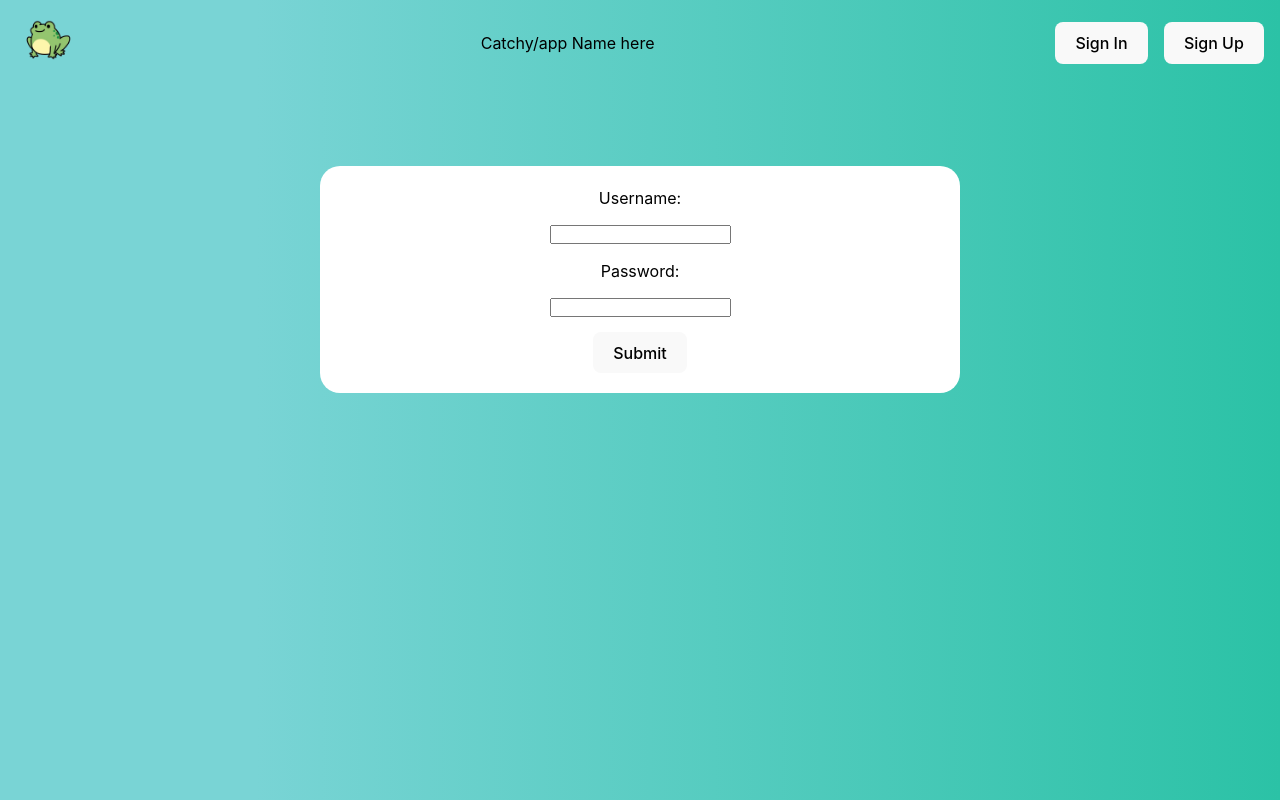
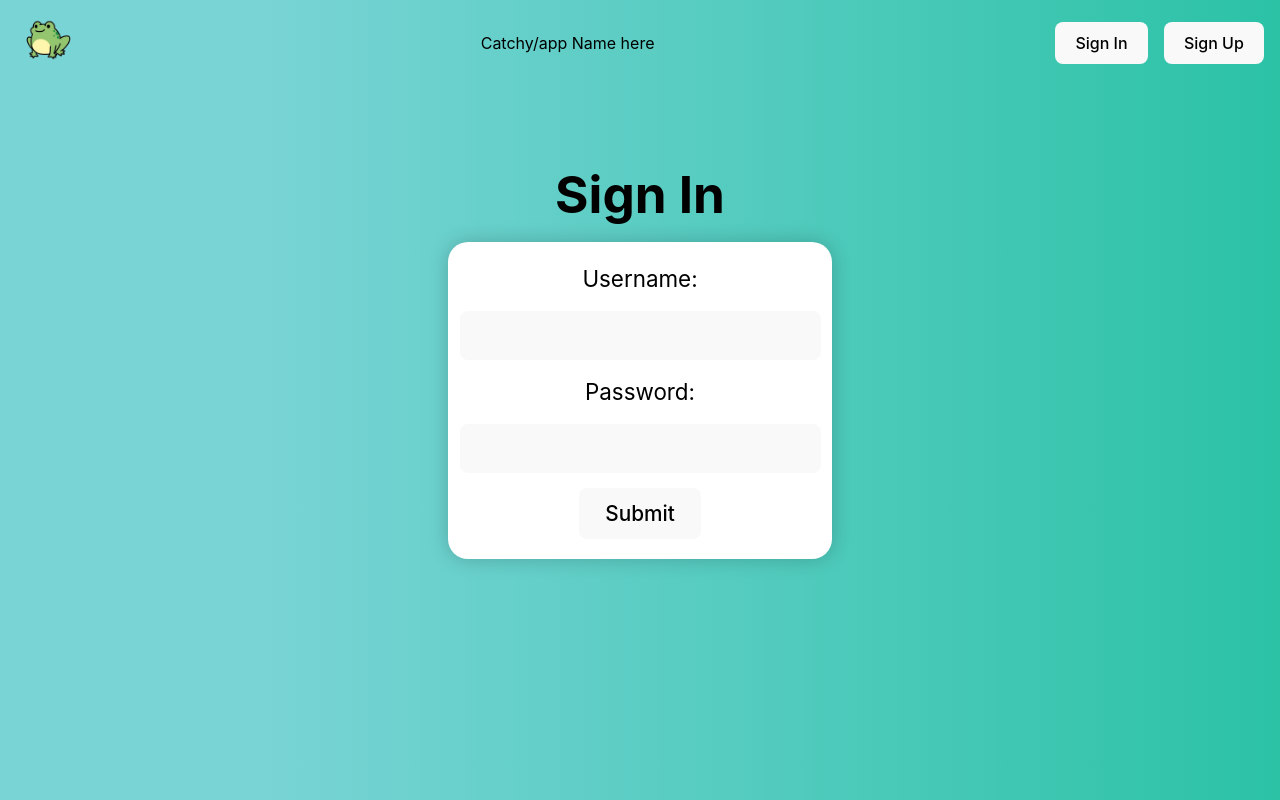
Before and after one commit to boromeot/Leap-Sign, a React (Vite) app: page /signin in a window 1280 px wide. Built offline with nearby package versions, Linux system fonts and the light colour scheme.

Commit message:
add style to sign in and up pages

```diff
--- a/src/pages/SignIn.jsx
+++ b/src/pages/SignIn.jsx
@@ -14,6 +14,7 @@
 
   return (
     <div className='signup-container'>
+      <h1>Sign In</h1>
       <form onSubmit={handleSubmit}>
         <label>
           Username:
--- a/src/pages/SignUp.jsx
+++ b/src/pages/SignUp.jsx
@@ -26,6 +26,7 @@
 
   return (
     <div className='signup-container'>
+      <h1>Sign Up</h1>
       <form onSubmit={handleSubmit}>
         <label>
           Username:
--- a/src/styles/signup.css
+++ b/src/styles/signup.css
@@ -1,18 +1,22 @@
 .signup-container {
   display: flex;
+  flex-direction: column;
   justify-content: center;
   align-items: center;
   margin-top: 5rem;
+  gap: 20px;
 }
+
 .signup-container > form {
   display: flex;
   flex-direction: column;
   align-items: center;
   gap: 15px;
   background-color: white;
-  width: 50%;
+  width: 30vw;
   border-radius: 20px;
   padding: 20px 10px;
+  box-shadow: 0 0 20px 0 rgba(0, 0, 0, 0.2);
 }
 
 .signup-container > form > p {
@@ -24,6 +28,21 @@
   flex-direction: column;
   align-items: center;
   gap: 15px;
+  font-size: 1.4rem;
+}
+
+.signup-container > form > label > input {
+  border-radius: 8px;
+  padding: 10px 5px;
+  font-size: 1em;
+  font-weight: 500;
+  font-family: inherit;
+  background-color: #f9f9f9;
+  border: 1px solid #f9f9f9;
+}
+
+.signup-container > form > button {
+  font-size: 1.3rem;
 }
 
 .signup-container > form > button:hover {
```
